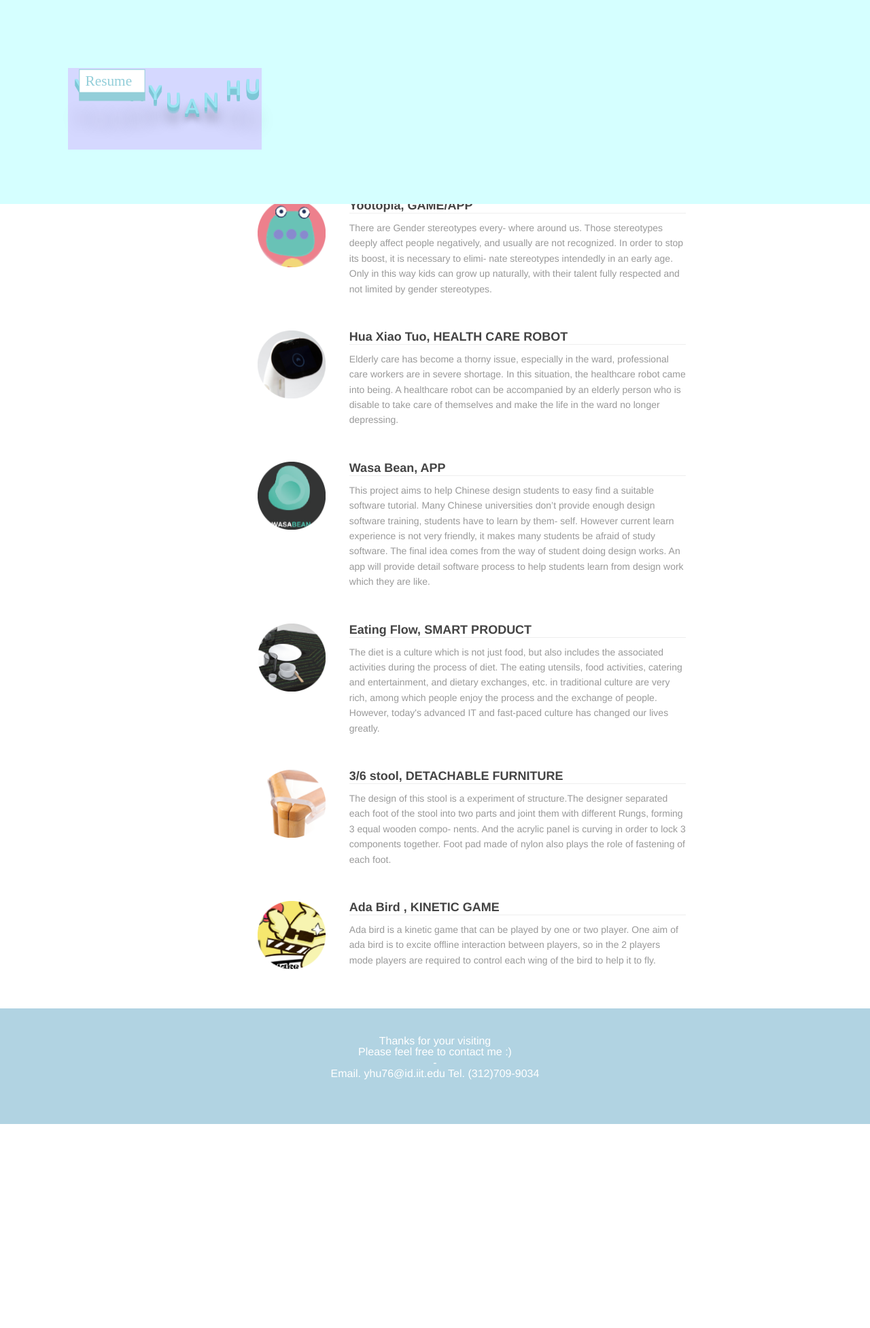
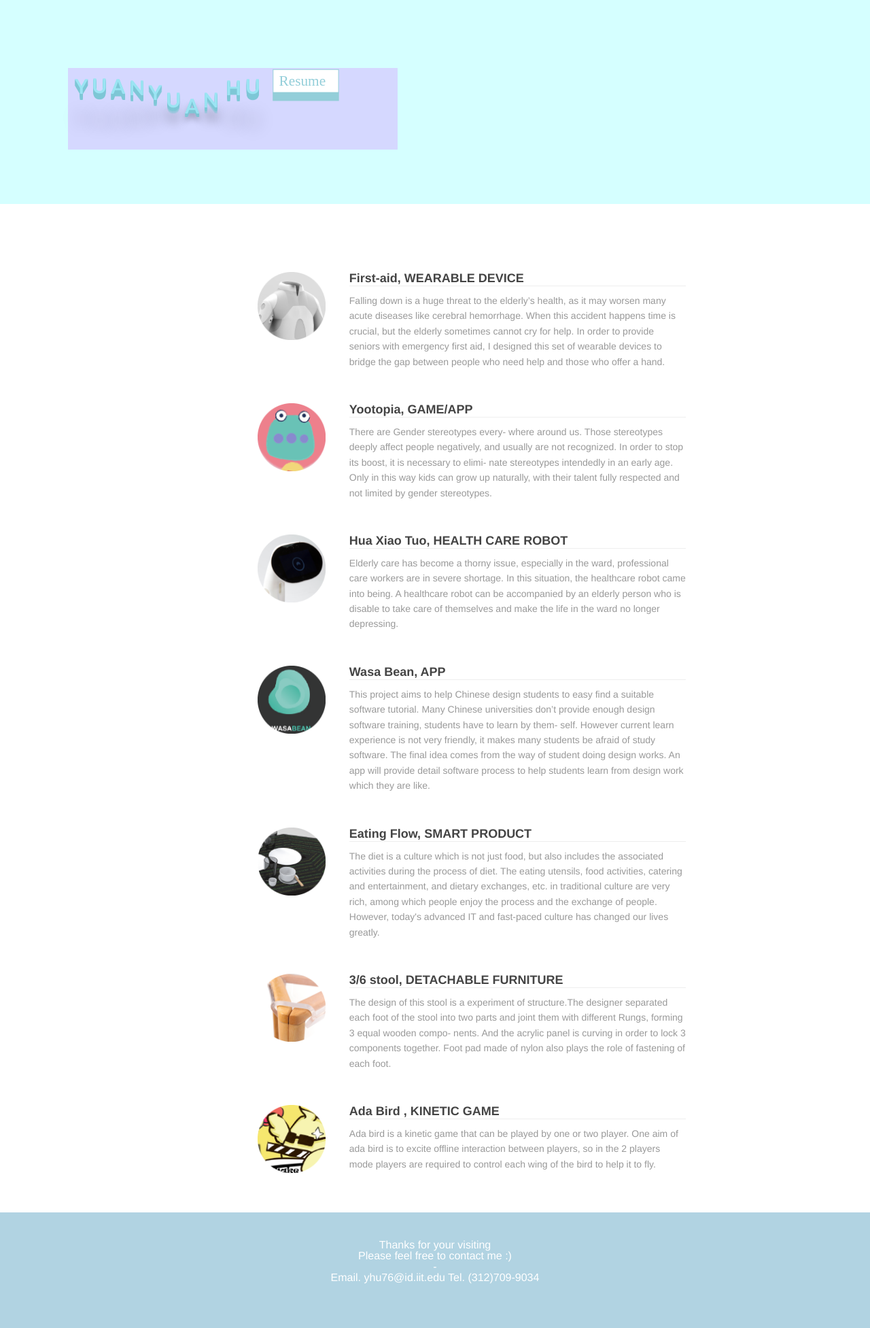
Before and after one commit to yuanyuanhu96/Potfolio-Archive, a Jekyll site: the page built from index.md, in a window 1280 px wide. Shown: the whole page at 68% size. Built offline with Jekyll 4.4.1, drawn with Linux system fonts in a browser that asks for light colours; before the commit the page ends 1653 px from its top, so only the background shows below that.

Commit message:
Update style.css

```diff
--- a/_includes/style.css
+++ b/_includes/style.css
@@ -175,7 +175,7 @@ a.NaviProject:hover {background-color:#9BE4F3;}
 
 
 .index-wrapper .aside {
-  position: absolute;
+  position: relative;
    width: 100%;
    height: 300px;
   background: #D5FFFF;
@@ -321,7 +321,7 @@ h1 span:nth-child(11) {
 
 .resume
 {
-position: absolute;
+position: relative;
 margin-right: 100px;
  width: 100px;
   height: 50px;
```
